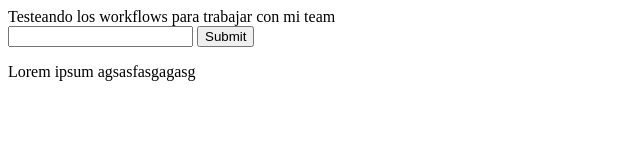
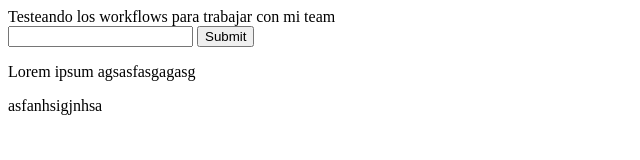
Before and after one commit to testingas/Workflows, a plain HTML site: page web/index.html in a window 1280 px wide. Shown: the whole page, without its empty margins (0-640 px from the left). Drawn offline with Linux system fonts and the light colour scheme.

Commit message:
añadi otro parrafo

```diff
--- a/web/index.html
+++ b/web/index.html
@@ -15,6 +15,9 @@
             <p>
                 Lorem ipsum agsasfasgagasg
             </p>
+            <p>
+                asfanhsigjnhsa
+            </p>
         </div>
 </body>
 </html>
```
